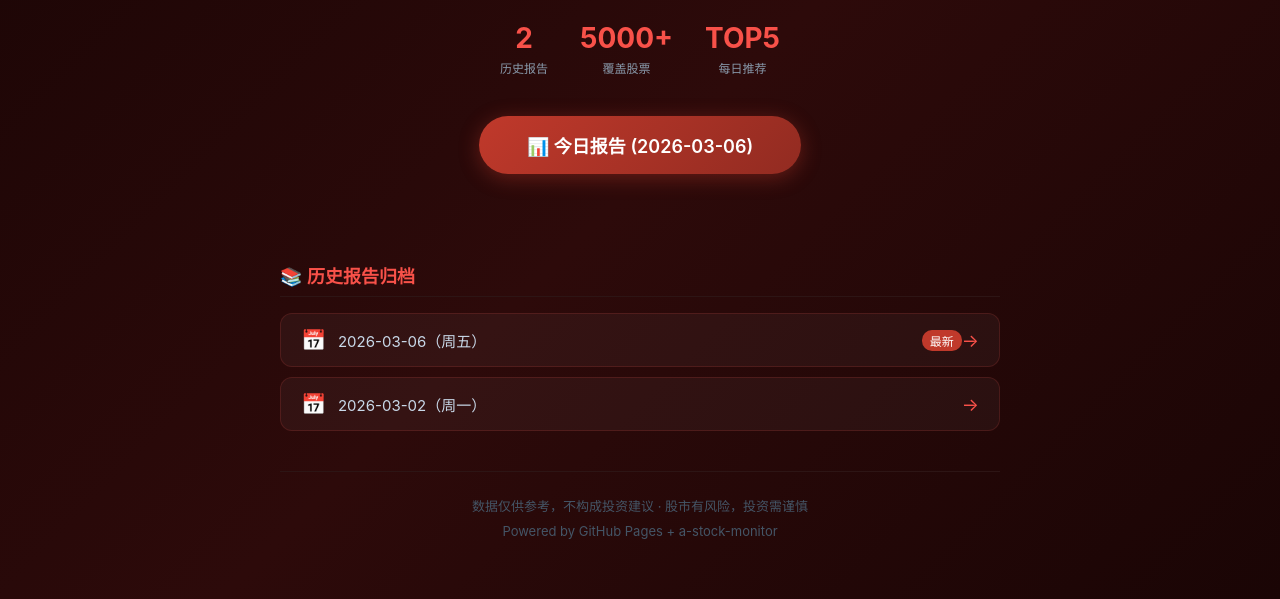
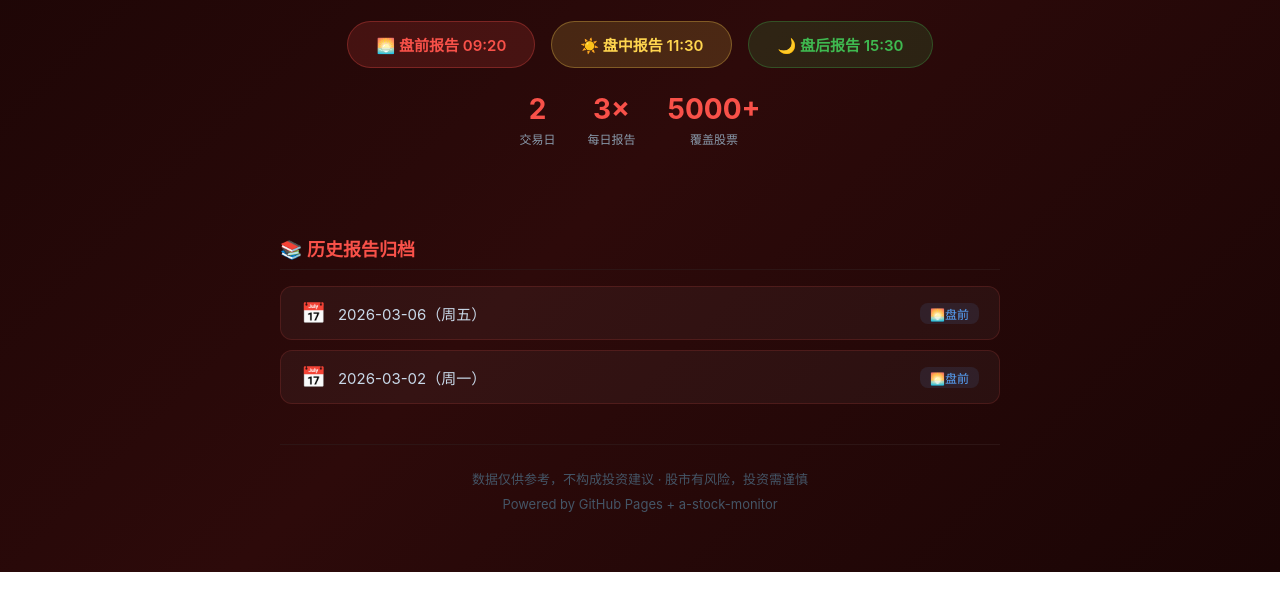
Before and after one commit to GGMU1987/a-stock-report, a plain HTML site: page index.html in a window 1280 px wide. Shown: the part 242-841 px from the top of the page. After the commit the page ends 814 px from the top, so only its background shows below. Drawn offline with Linux system fonts and the light colour scheme.

Commit message:
🏠 更新首页

```diff
--- a/index.html
+++ b/index.html
@@ -1,7 +1,7 @@
 <!DOCTYPE html>
 <html lang="zh-CN">
 <head><meta charset="UTF-8"><meta name="viewport" content="width=device-width,initial-scale=1.0">
-<title>🇨🇳 A股盘前报告 · 每日更新</title>
+<title>🇨🇳 A股每日报告 · 盘前/盘中/盘后</title>
 <style>
 *{margin:0;padding:0;box-sizing:border-box}
 body{font-family:-apple-system,BlinkMacSystemFont,'Segoe UI',sans-serif;
@@ -11,41 +11,50 @@ body{font-family:-apple-system,BlinkMacSystemFont,'Segoe UI',sans-serif;
 .hero h1{font-size:36px;font-weight:700;background:linear-gradient(90deg,#f85149,#ffd54f,#f85149);
   -webkit-background-clip:text;-webkit-text-fill-color:transparent;margin-bottom:12px}
 .hero p{color:#8899aa;font-size:15px;margin-bottom:8px}
-.stats-bar{display:flex;justify-content:center;gap:32px;margin:24px 0;flex-wrap:wrap}
+.session-row{display:flex;justify-content:center;gap:16px;margin:24px 0;flex-wrap:wrap}
+.session-btn{display:inline-block;padding:12px 28px;border-radius:30px;
+  text-decoration:none;font-size:15px;font-weight:600}
+.btn-pre{background:rgba(248,81,73,.15);border:1px solid rgba(248,81,73,.3);color:#f85149}
+.btn-mid{background:rgba(255,213,79,.15);border:1px solid rgba(255,213,79,.3);color:#ffd54f}
+.btn-aft{background:rgba(63,185,80,.15);border:1px solid rgba(63,185,80,.3);color:#3fb950}
+.stats-bar{display:flex;justify-content:center;gap:32px;margin:16px 0;flex-wrap:wrap}
 .stat .num{font-size:28px;font-weight:700;color:#f85149;text-align:center}
 .stat .label{font-size:12px;color:#8899aa;margin-top:4px;text-align:center}
-.latest-btn{display:inline-block;margin:16px auto;padding:16px 48px;
-  background:linear-gradient(135deg,#c0392b,#922b21);color:#fff;text-decoration:none;
-  border-radius:50px;font-size:18px;font-weight:600;box-shadow:0 4px 20px rgba(192,57,43,.4)}
 .container{max-width:760px;margin:0 auto;padding:0 20px 60px}
 .section-title{font-size:18px;font-weight:600;color:#f85149;margin:32px 0 16px;
   padding-bottom:8px;border-bottom:1px solid #2d1515}
-.report-list{list-style:none}
-.report-link{display:flex;align-items:center;padding:14px 20px;
-  background:rgba(255,255,255,.04);border:1px solid rgba(248,81,73,.15);
-  border-radius:12px;text-decoration:none;color:#c8d8e8;margin-bottom:10px}
-.report-link:hover{background:rgba(248,81,73,.1);border-color:rgba(248,81,73,.3);color:#fff}
-.date-icon{font-size:20px;margin-right:12px}
-.date-text{font-size:15px;flex:1}
-.arrow{color:#f85149;font-size:18px;margin-left:auto}
 .footer{text-align:center;color:#445566;font-size:13px;margin-top:40px;
   padding-top:24px;border-top:1px solid #2d1515}
 </style></head>
 <body>
 <div class="hero">
   <div class="flag">🇨🇳</div>
-  <h1>A股盘前日报</h1>
-  <p>每个交易日北京时间 09:20 自动更新 · 市场行情 + 情绪 + 选股推荐</p>
+  <h1>A股每日报告</h1>
+  <p>每个交易日自动生成 · 盘前策略 + 盘中跟踪 + 盘后复盘</p>
+  <div class="session-row">
+    <a href="reports/a_premarket_20260306.html" class="session-btn btn-pre">🌅 盘前报告 09:20</a>
+    <a href="reports/a_intraday_20260306.html" class="session-btn btn-mid">☀️ 盘中报告 11:30</a>
+    <a href="reports/a_aftermarket_20260306.html" class="session-btn btn-aft">🌙 盘后报告 15:30</a>
+  </div>
   <div class="stats-bar">
-    <div class="stat"><div class="num">2</div><div class="label">历史报告</div></div>
+    <div class="stat"><div class="num">2</div><div class="label">交易日</div></div>
+    <div class="stat"><div class="num">3×</div><div class="label">每日报告</div></div>
     <div class="stat"><div class="num">5000+</div><div class="label">覆盖股票</div></div>
-    <div class="stat"><div class="num">TOP5</div><div class="label">每日推荐</div></div>
   </div>
-  <a href="reports/a_premarket_20260306.html" class="latest-btn">📊 今日报告 (2026-03-06)</a>
 </div>
 <div class="container">
   <div class="section-title">📚 历史报告归档</div>
-  <ul class="report-list"><li><a href="reports/a_premarket_20260306.html" class="report-link"><span class="date-icon">📅</span><span class="date-text">2026-03-06（周五）</span><span style="background:#c0392b;color:#fff;padding:2px 8px;border-radius:10px;font-size:12px;margin-left:8px">最新</span><span class="arrow">→</span></a></li><li><a href="reports/a_premarket_20260302.html" class="report-link"><span class="date-icon">📅</span><span class="date-text">2026-03-02（周一）</span><span class="arrow">→</span></a></li></ul>
+  <ul style="list-style:none"><li style="display:flex;align-items:center;padding:14px 20px;
+          background:rgba(255,255,255,.04);border:1px solid rgba(248,81,73,.15);
+          border-radius:12px;margin-bottom:10px;gap:12px">
+          <span style="font-size:20px">📅</span>
+          <span style="font-size:15px;color:#c8d8e8;flex:1">2026-03-06（周五）</span>
+          <span style="display:flex;gap:8px"><a href="reports/a_premarket_20260306.html" style="color:#58a6ff;text-decoration:none;padding:2px 10px;background:rgba(88,166,255,.1);border-radius:8px;font-size:12px">🌅盘前</a></span></li><li style="display:flex;align-items:center;padding:14px 20px;
+          background:rgba(255,255,255,.04);border:1px solid rgba(248,81,73,.15);
+          border-radius:12px;margin-bottom:10px;gap:12px">
+          <span style="font-size:20px">📅</span>
+          <span style="font-size:15px;color:#c8d8e8;flex:1">2026-03-02（周一）</span>
+          <span style="display:flex;gap:8px"><a href="reports/a_premarket_20260302.html" style="color:#58a6ff;text-decoration:none;padding:2px 10px;background:rgba(88,166,255,.1);border-radius:8px;font-size:12px">🌅盘前</a></span></li></ul>
   <div class="footer">
     <p>数据仅供参考，不构成投资建议 · 股市有风险，投资需谨慎</p>
     <p style="margin-top:8px">Powered by GitHub Pages + a-stock-monitor</p>
```
